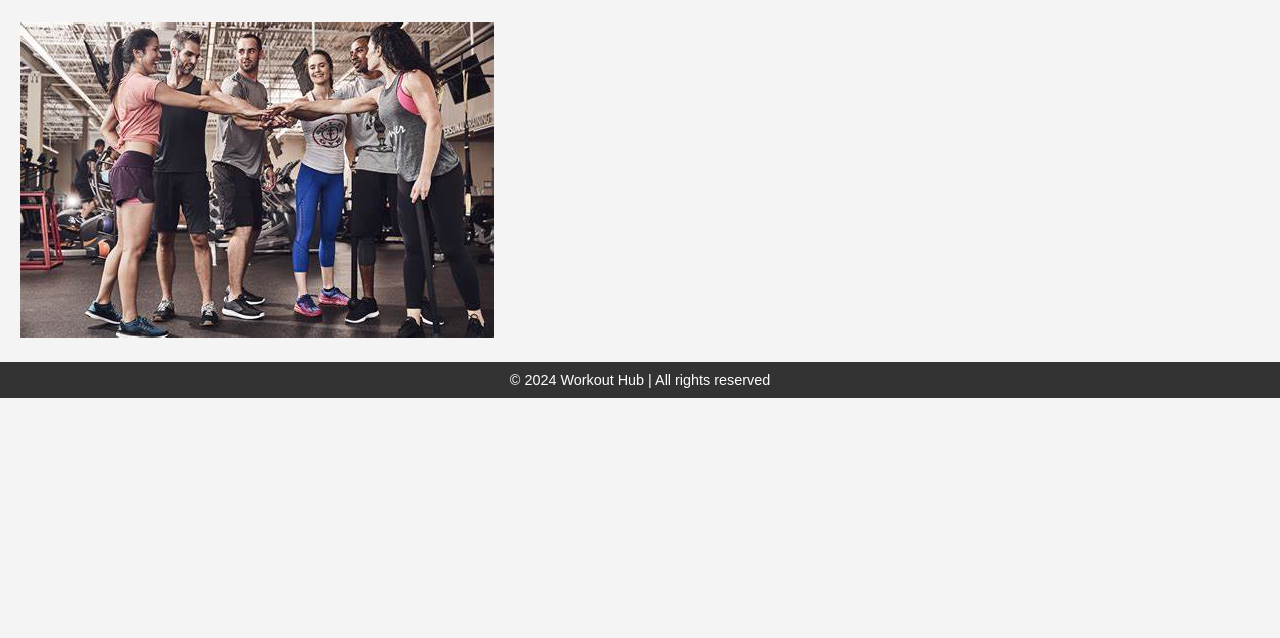
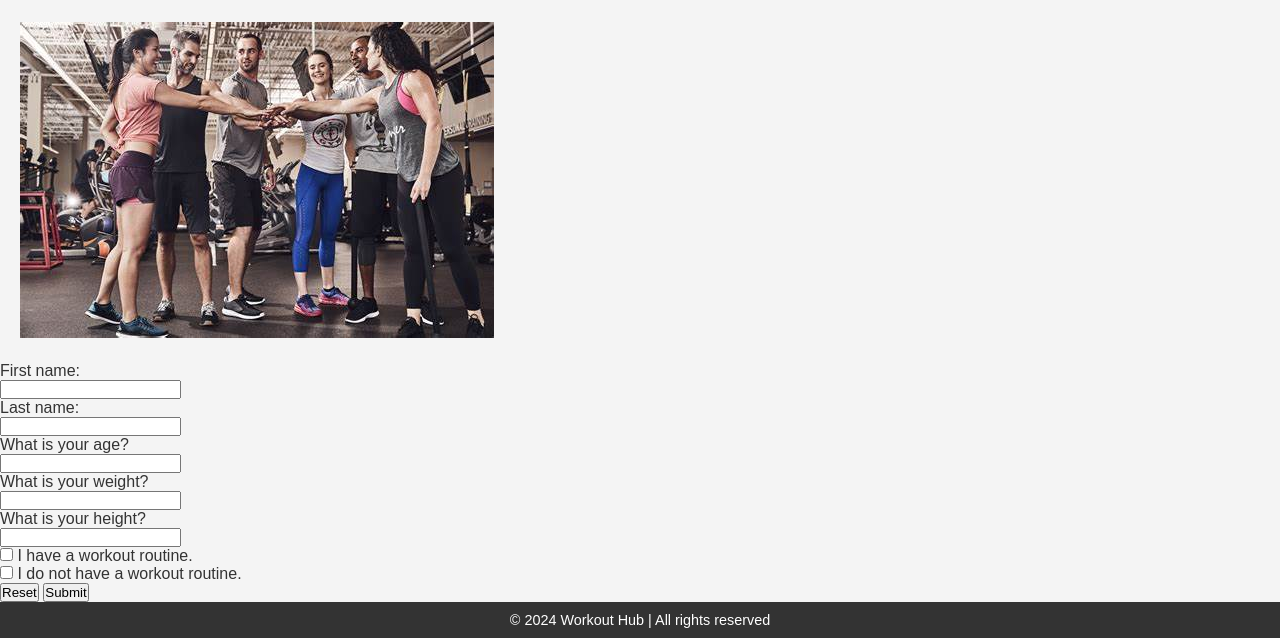
Before and after one commit to sanjayramesh1027/Project-2-5, a plain HTML site: page about.html in a window 1280 px wide. Shown: the part 177-815 px from the top of the page. Drawn offline with Linux system fonts and the light colour scheme.

Commit message:
Update about.html

```diff
--- a/about.html
+++ b/about.html
@@ -3,7 +3,7 @@
 <head>
     <meta charset="UTF-8">
     <meta name="viewport" content="width=device-width, initial-scale=1.0">
-    <title>About Us - Workout Hub</title>
+    <title>About Us / Tell us about your self - Workout Hub</title>
     <link rel="stylesheet" href="styles.css">
 </head>
 <body>
@@ -27,6 +27,25 @@
         </section>
     </main>
 
+<form id="survey">
+<label for="fname">First name:</label><br>
+<input type="text" id="fname" name="fname"><br>
+<label for="1name">Last name:</label><br>
+<input type="text" id="1name" name="1name"><br>
+<label for="2name">What is your age?</label><br>
+<input type="text" id="2name" name="2name"><br>
+<label for="3name">What is your weight?</label><br>
+<input type="text" id="3name" name="3name"><br>
+<label for="4name">What is your height?</label><br>
+<input type="text" id="4name" name="4name"><br>
+<input type="checkbox" id="Yes" name="Yes" value="Yes">
+<label for="Yes">I have a workout routine.</label><br>
+<input type="checkbox" id="No" name="No" value="No">
+<label for="No"> I do not have a workout routine.</label><br>
+<input type="reset">
+<input type="submit">
+</form>
+
     <footer>
         <p>&copy; 2024 Workout Hub | All rights reserved</p>
     </footer>
```
